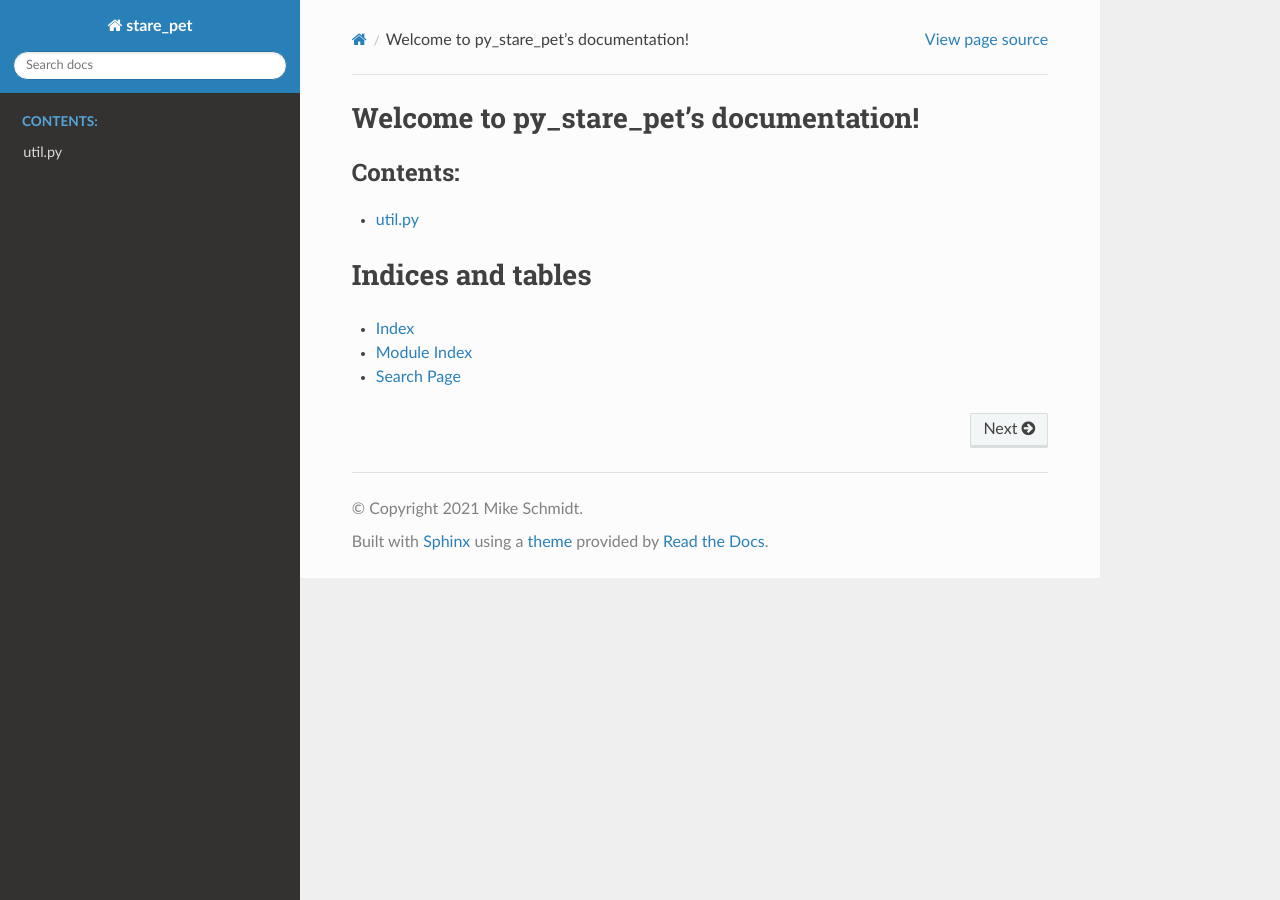
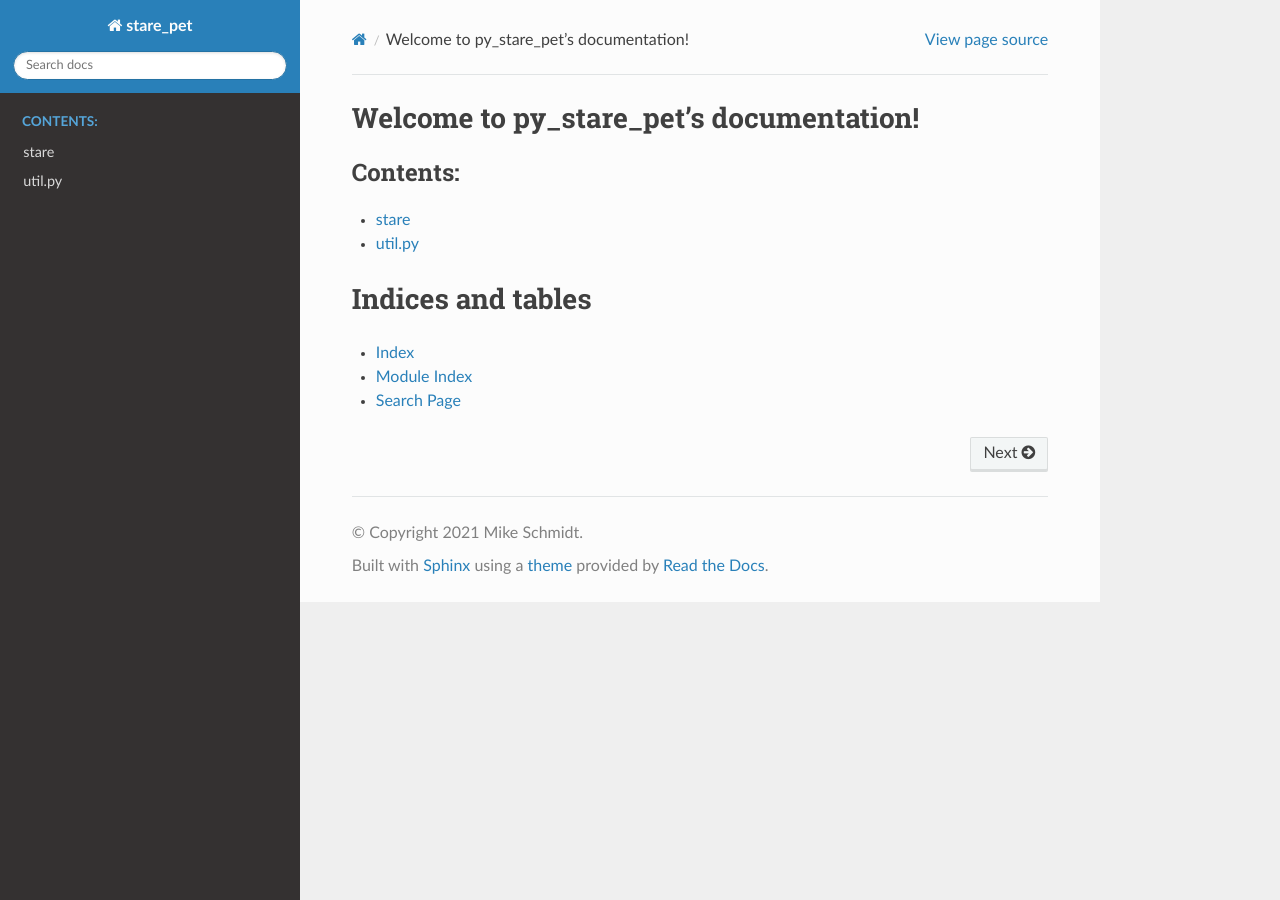
Before and after one commit to mfschmidt/stare_pet, a Sphinx documentation site: the page built from docs/index.rst, in a window 1280 px wide. Built offline with Sphinx 7.4.7 and the Read the Docs theme 2.0.0, drawn with Linux system fonts in a browser that asks for light colours.

Commit message:
added stare section

```diff
--- a/docs/autodoc.rst
+++ b/docs/autodoc.rst
@@ -1,6 +1,15 @@
 .. _autodoc:
 
 .. contents::
+
+
+stare
+=====
+
+.. automodule:: stare
+  :members:
+  :undoc-members:
+
 
 util.py
 =======
```
